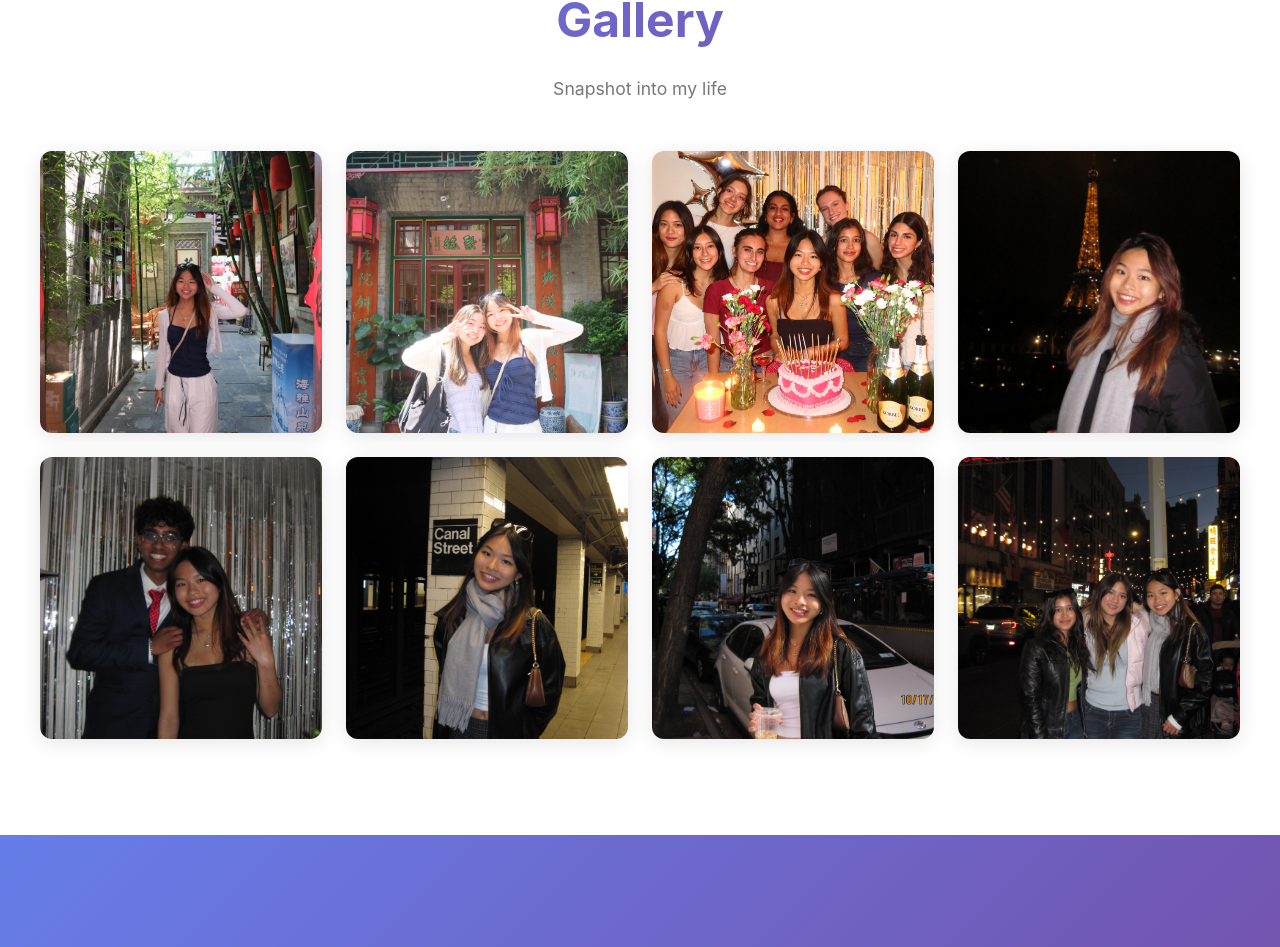
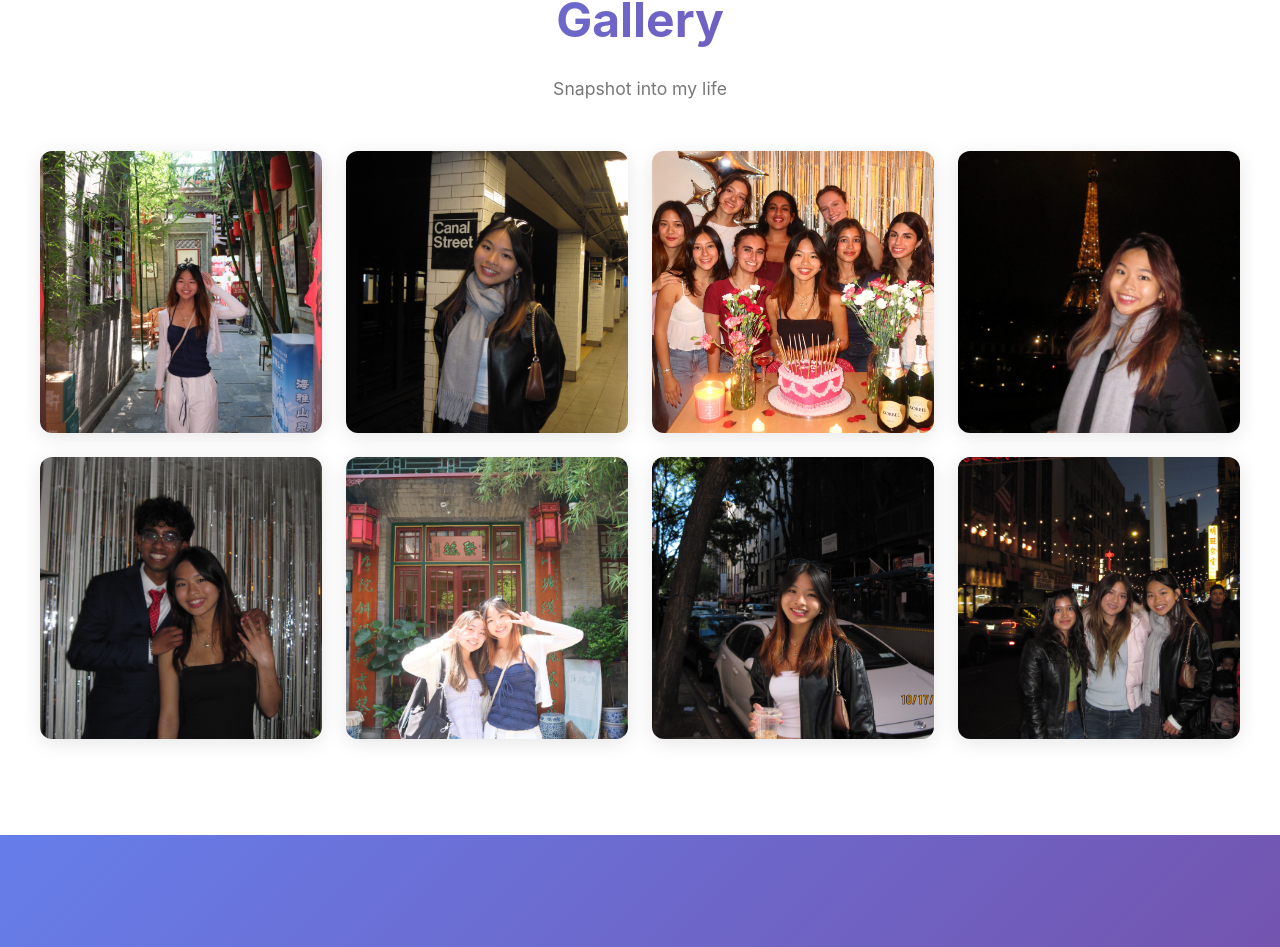
Before and after one commit to nicolette88888888-art/Nicolette-Portfolio, a Next.js app: page / in a window 1280 px wide. Shown: the part 2665-3612 px from the top of the page. Built offline with nearby package versions, Linux system fonts and the light colour scheme.

Commit message:
chore: swap gallery images 2 and 6

```diff
--- a/app/page.tsx
+++ b/app/page.tsx
@@ -6,11 +6,11 @@ import Image from 'next/image'
 // Available images for bubbles
 const AVAILABLE_IMAGES = [
   '/images/DSCF1552.JPG',
-  '/images/DSCF1628.JPG',
+  '/images/IMG_7847.JPG',
   '/images/IMG_1359.JPG',
   '/images/IMG_6987.JPG',
   '/images/IMG_7771.JPG',
-  '/images/IMG_7847.JPG',
+  '/images/DSCF1628.JPG',
   '/images/IMG_7814.JPG',
   '/images/IMG_7841.JPG',
 ]
```
